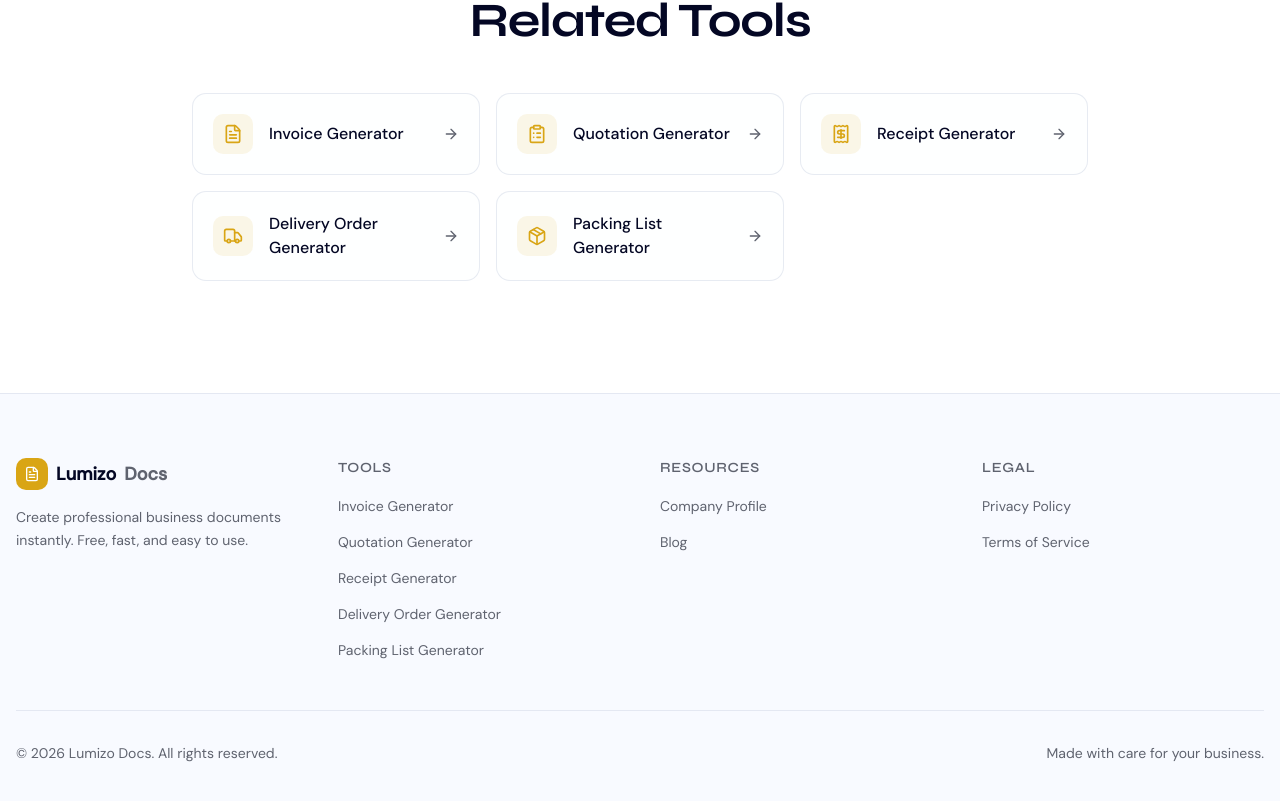
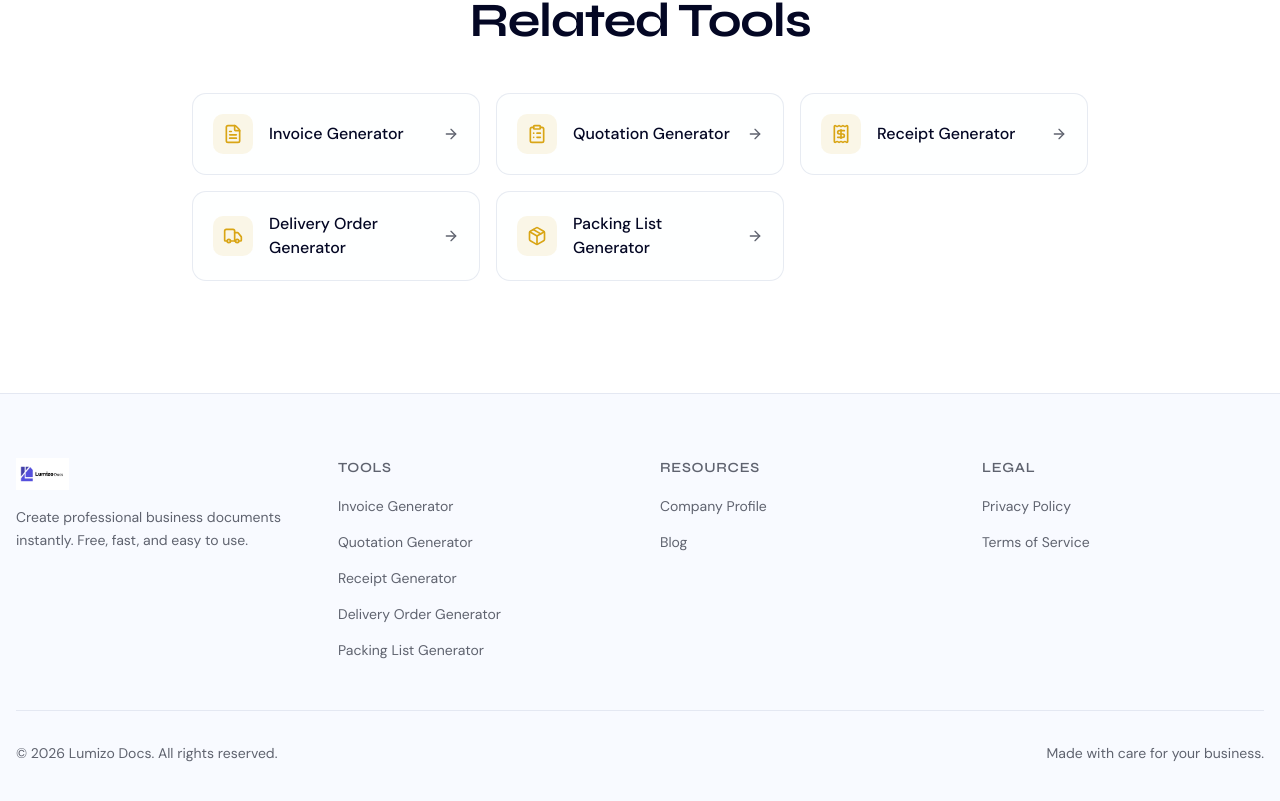
Before and after one commit to lakesidefood01-blip/lumizo-docs, a Next.js app: page / in a window 1280 px wide. Shown: the part 3377-4178 px from the top of the page. Built offline with nearby package versions, Linux system fonts and the light colour scheme.

Commit message:
feat: update footer with logo

```diff
--- a/src/components/layout/Footer.tsx
+++ b/src/components/layout/Footer.tsx
@@ -1,5 +1,5 @@
 import Link from "next/link";
-import { FileText } from "lucide-react";
+import Image from "next/image";
 import { GENERATORS, SITE_NAME } from "@/lib/constants";
 
 export function Footer() {
@@ -9,12 +9,14 @@ export function Footer() {
         <div className="grid grid-cols-1 md:grid-cols-4 gap-10">
           {/* Brand */}
           <div className="space-y-4">
-            <Link href="/" className="flex items-center gap-2 font-bold text-lg">
-              <div className="flex h-8 w-8 items-center justify-center rounded-lg bg-primary text-primary-foreground">
-                <FileText className="h-4 w-4" />
-              </div>
-              <span className="font-extrabold">Lumizo</span>
-              <span className="text-muted-foreground font-semibold">Docs</span>
+            <Link href="/" className="flex items-center">
+              <Image
+                src="/images/logo-full.webp"
+                alt="Lumizo Docs"
+                width={150}
+                height={45}
+                className="h-8 w-auto"
+              />
             </Link>
             <p className="text-sm text-muted-foreground leading-relaxed">
               Create professional business documents instantly. Free, fast, and
```
